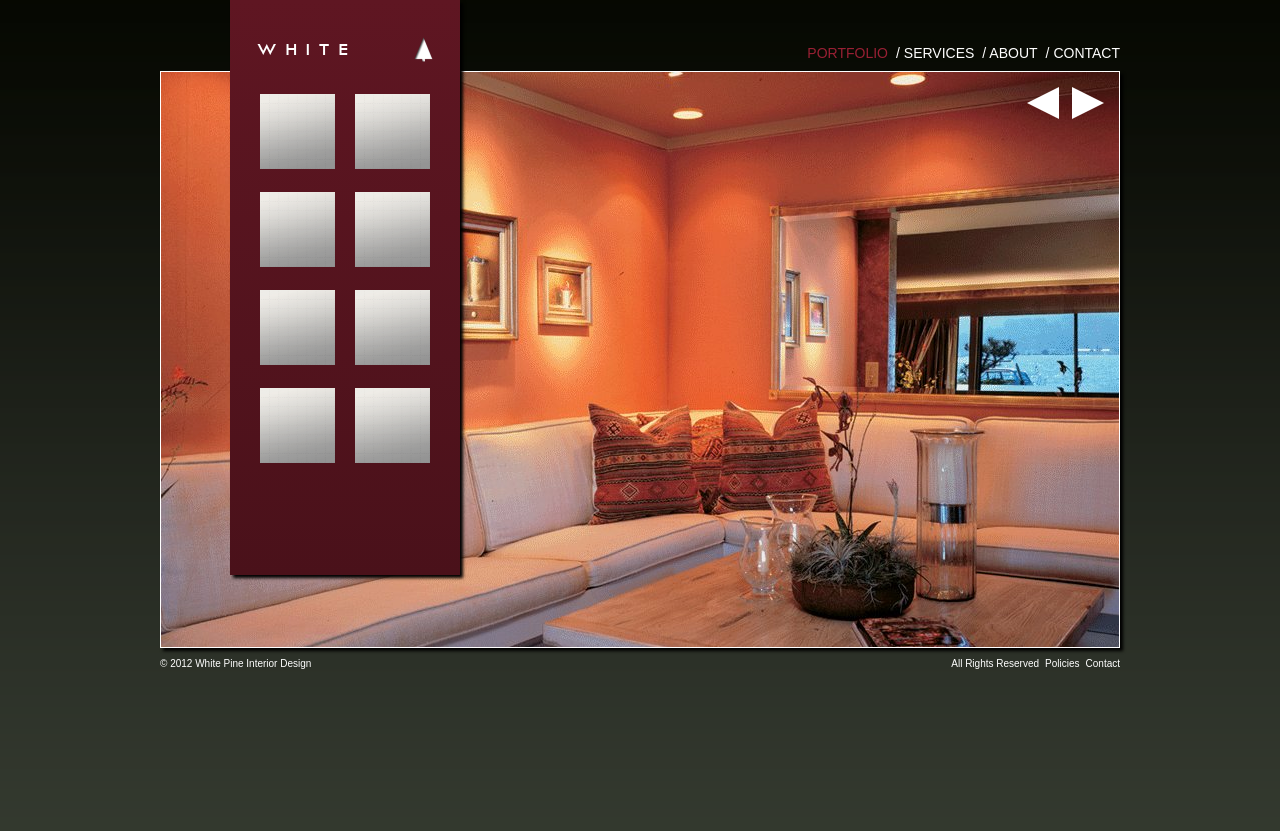
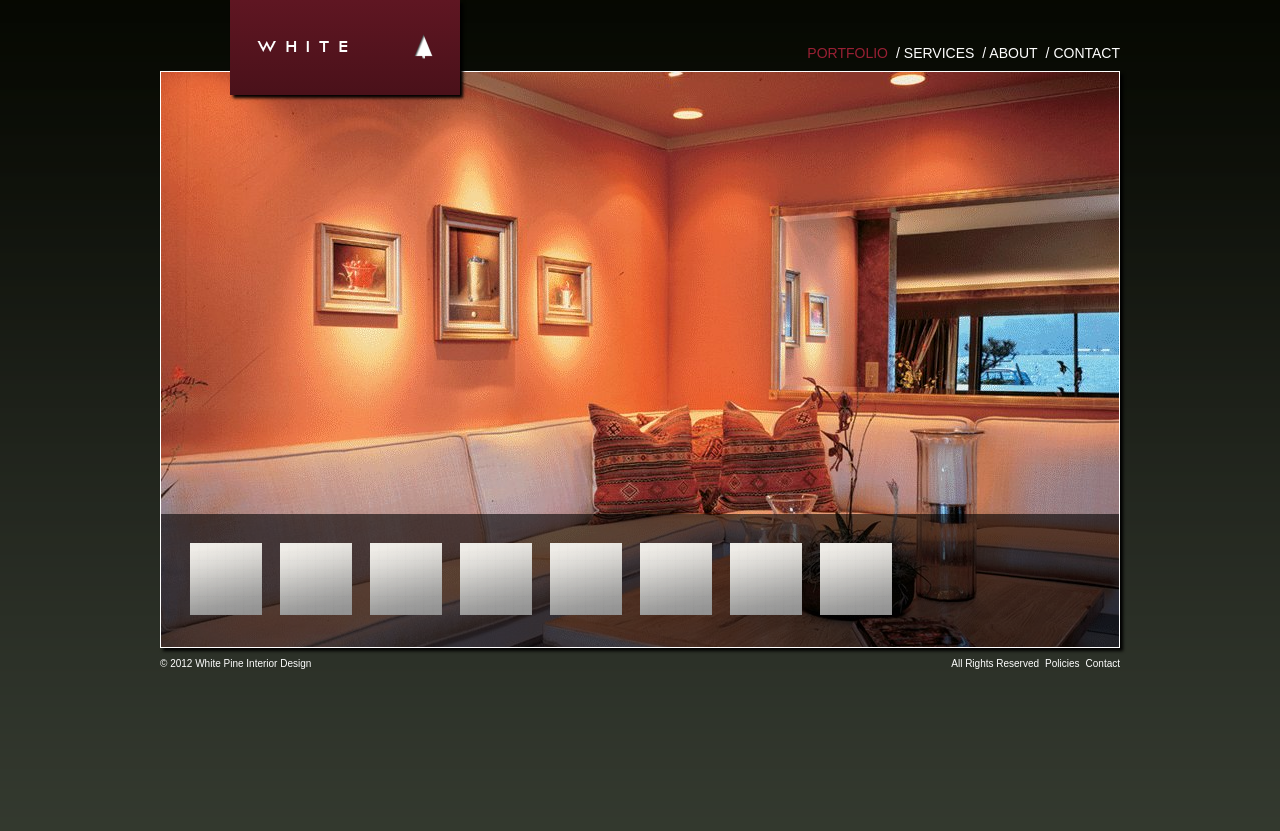
Before and after one commit to jaketrent/whitepine, a Django app: template whitepine/templates/portfolio.html in a window 1280 px wide. Shown: the top 831 px of the page. Run offline with Django 3.2, Linux system fonts and the light colour scheme; the template is opened without the code that fills it, so the values that code supplies are empty; parts of the project's set-up code (start-up, migrations or seed data) failed here and were passed over.

Commit message:
album list below portfolio

```diff
--- a/whitepine/static-files/css/wp.css
+++ b/whitepine/static-files/css/wp.css
@@ -80,12 +80,18 @@ nav ul li a.active {
   background: -webkit-gradient(linear, left top, left bottom, color-stop(0%,#5F1622), color-stop(100%,#4A111A)); /* webkit */
   filter: progid:DXImageTransform.Microsoft.gradient( startColorstr='#5F1622', endColorstr='#4A111A',GradientType=0 ); /* ie */
 }
+.ribbon.small {
+  height: 95px;
+}
 header hgroup {
   margin-top: 385px;
   padding-top: 86px;
   height: 0px;
   overflow: hidden;
   background: url(../img/title.png) no-repeat center;
+}
+.ribbon.small header hgroup {
+  margin-top: 32px;
 }
 .canvas {
   position: relative;
@@ -135,36 +141,43 @@ footer ul li {
 .albums {
   padding: 20px;
   overflow: auto;
+  position: absolute;
+  bottom: 0;
+  left: 0;
+  background: rgba(0, 0, 0, .6);
+  display: block;
+  width: 100%;
+}
+.albums.minimized {
+
 }
 .albums li {
   float: left;
 }
 .albums img {
-  height: 75px;
-  width: 75px;
-  margin: 10px;
+  height: 72px;
+  width: 72px;
+  margin: 9px;
 }
-.slide-ctrls {
-  position: absolute;
-  right: 10px;
-  top: 10px;
-  text-shadow: 2px 2px 2px #000;
-  filter: dropshadow(color=#000, offx=2, offy=2);
+.albums li.slider {
+  width: 30px;
+  display: none;
 }
-.slide-ctrls a {
-  margin: 5px;
+.albums li.slider a {
+  margin: 9px;
   font-size: 16px;
   width: 0;
   height: 0;
-  border-top: 16px solid transparent;
-	border-bottom: 16px solid transparent;
-  display: inline-block;
+  border-top: 36px solid transparent;
+	border-bottom: 36px solid transparent;
+  display: block;
+
 }
-.slide-ctrls .prev {
-  border-right: 32px solid #fff;
+.slider .prev {
+  border-right: 10px solid #fff;
 }
-.slide-ctrls .next {
-  border-left: 32px solid #fff;
+.slider .next {
+  border-left: 10px solid #fff;
 
 }
 
--- a/whitepine/templates/base.html
+++ b/whitepine/templates/base.html
@@ -7,17 +7,19 @@
 </head>
 <body class="{% block pg-class %}{% endblock %}">
 <div class="container">
-  <div class="ribbon">
   {% block ribbon %}
+    <div class="ribbon {% block ribbon-class %}{% endblock %}">
       <header>
+        <a href="{% url index %}">
           <hgroup>
             <h1>White Pine</h1>
             <h2>Interior Design</h2>
           </hgroup>
+        </a>
       </header>
       {% block ribbon-content %}{% endblock %}
+    </div>
   {% endblock %}
-  </div>
   <nav>
     <ul>
       <li><a href="{% url contact %}" class="{% block contact_cls %}inactive{% endblock %}">Contact</a></li>
--- a/whitepine/templates/portfolio.html
+++ b/whitepine/templates/portfolio.html
@@ -4,8 +4,15 @@
 
 {% block portfolio_cls %}active{% endblock %}
 
-{% block ribbon-content %}
+{% block ribbon-class %}small{% endblock %}
+
+{% block canvas %}
+  <img src="{{ STATIC_URL }}img/sample2.jpg" />
+  {% block galleries %}
     <ul class="albums">
+      <li class="slider">
+        <a href="#" class="prev" title="Previous"></a>
+      </li>
       <li>
         <a href="#">
           <img src="{{ STATIC_URL }}img/placeholder.gif" />
@@ -46,13 +53,9 @@
           <img src="{{ STATIC_URL }}img/placeholder.gif" />
         </a>
       </li>
+      <li class="slider">
+        <a href="#" class="next" title="Next"></a>
+      </li>
     </ul>
   {% endblock %}
-
-{% block canvas %}
-  <div class="slide-ctrls">
-    <a href="#" class="prev" title="Previous"></a>
-    <a href="#" class="next" title="Next"></a>
-  </div>
-  <img src="{{ STATIC_URL }}img/sample2.jpg" />
 {% endblock %}
```
Lines whose indentation alone changed are shown as unchanged.
